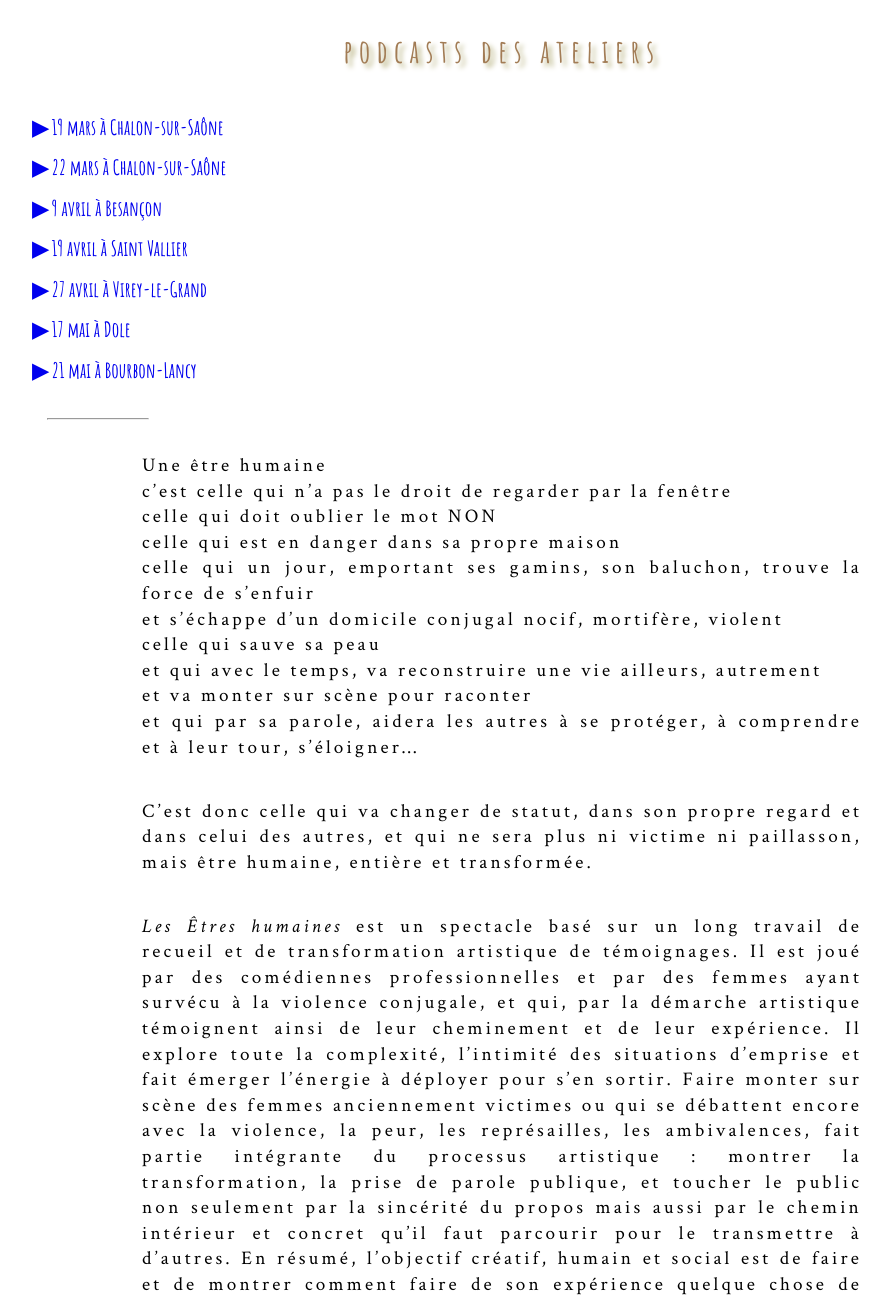
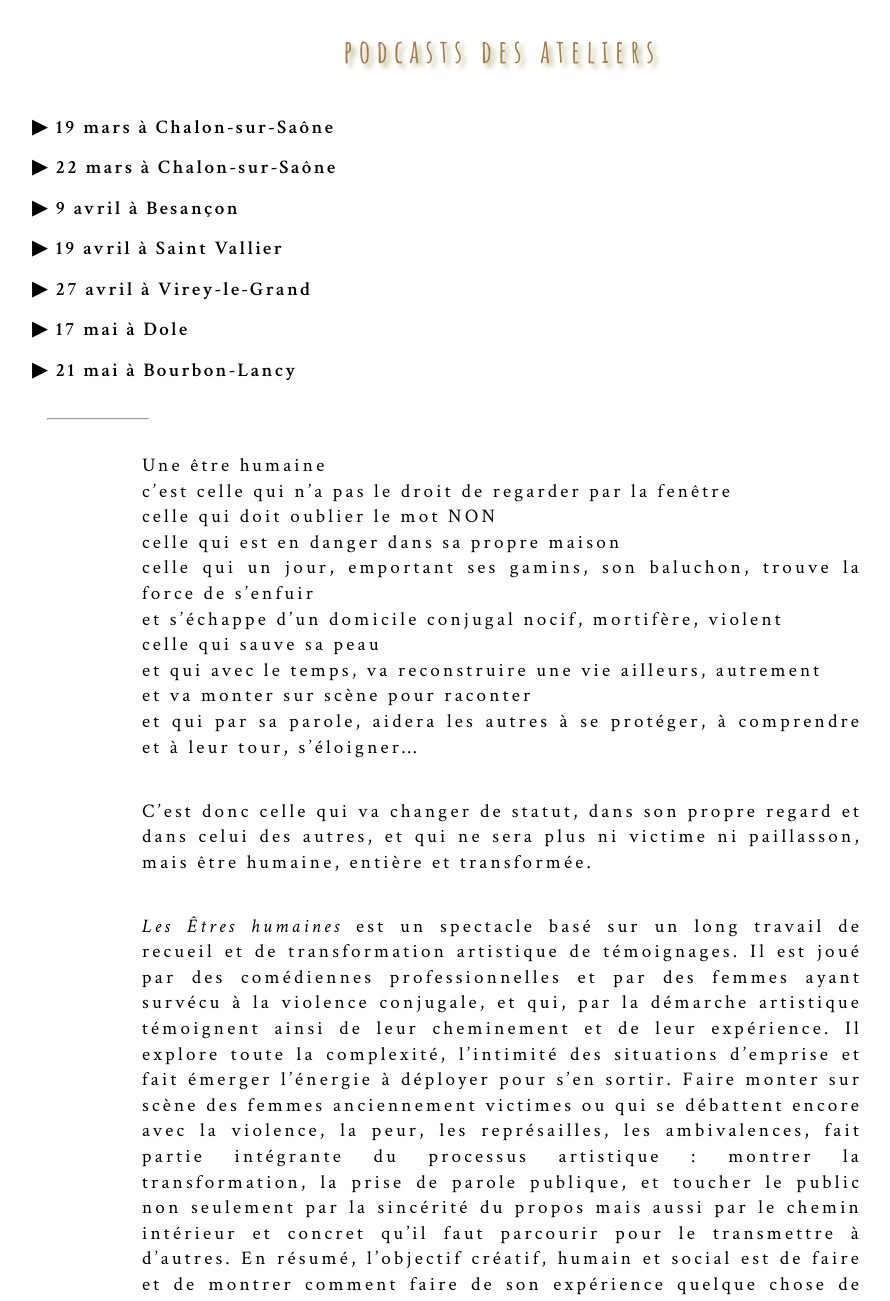
Before and after one commit to leshnik/revertouthaut, a Jekyll site: the page built from les-etres-humaines.md, in a window 1280 px wide. Shown: the part 1140-2441 px from the top of the page, without its empty margins (138-1028 px from the left). Built offline with Jekyll 4.4.1, drawn with Linux system fonts in a browser that asks for light colours.

Commit message:
type scss new for EH

```diff
--- a/_sass/type.scss
+++ b/_sass/type.scss
@@ -37,6 +37,16 @@
   padding-top: 1.5rem;
   padding-bottom: 1rem;
 }
+
+h3left {
+  font-family: "amatic sc";
+  font-size: 1.8rem;
+  color: #a27c55;
+  text-align: left;
+  text-shadow: 2.5px 2.5px 5px #bfaea3;
+  letter-spacing: 0.2em;
+}
+
 h3 {
   font-family: "amatic sc";
   font-size: 1.8rem;
@@ -126,6 +136,17 @@
   padding: 1.4rem 0.5rem 1rem 0.5rem;
 }
 
+.poem {
+  font-family: "Crimson Text", serif;
+  font-size: 1.2rem;
+  letter-spacing: 0.2rem;
+  line-height: 1.6rem;
+  margin: auto;
+  max-width: 720px;
+  text-align: justify;
+  padding: 1.4rem 0.5rem 1rem 0.5rem;
+}
+
 .no-justify {
   font-family: "Crimson Text", serif;
   font-size: 1.15rem;
@@ -195,6 +216,14 @@
   letter-spacing: 0.15rem;
 }
 .agenda-list > li a {
+  font-family: "Crimson Text", "lora", serif;
+  font-size: 1.2rem;
+  letter-spacing: 0.15rem;
+  color: black;
+  text-align: left;
+}
+
+.podcast-list > li a {
   font-family: "Crimson Text", "lora", serif;
   font-size: 1.2rem;
   letter-spacing: 0.15rem;
```
